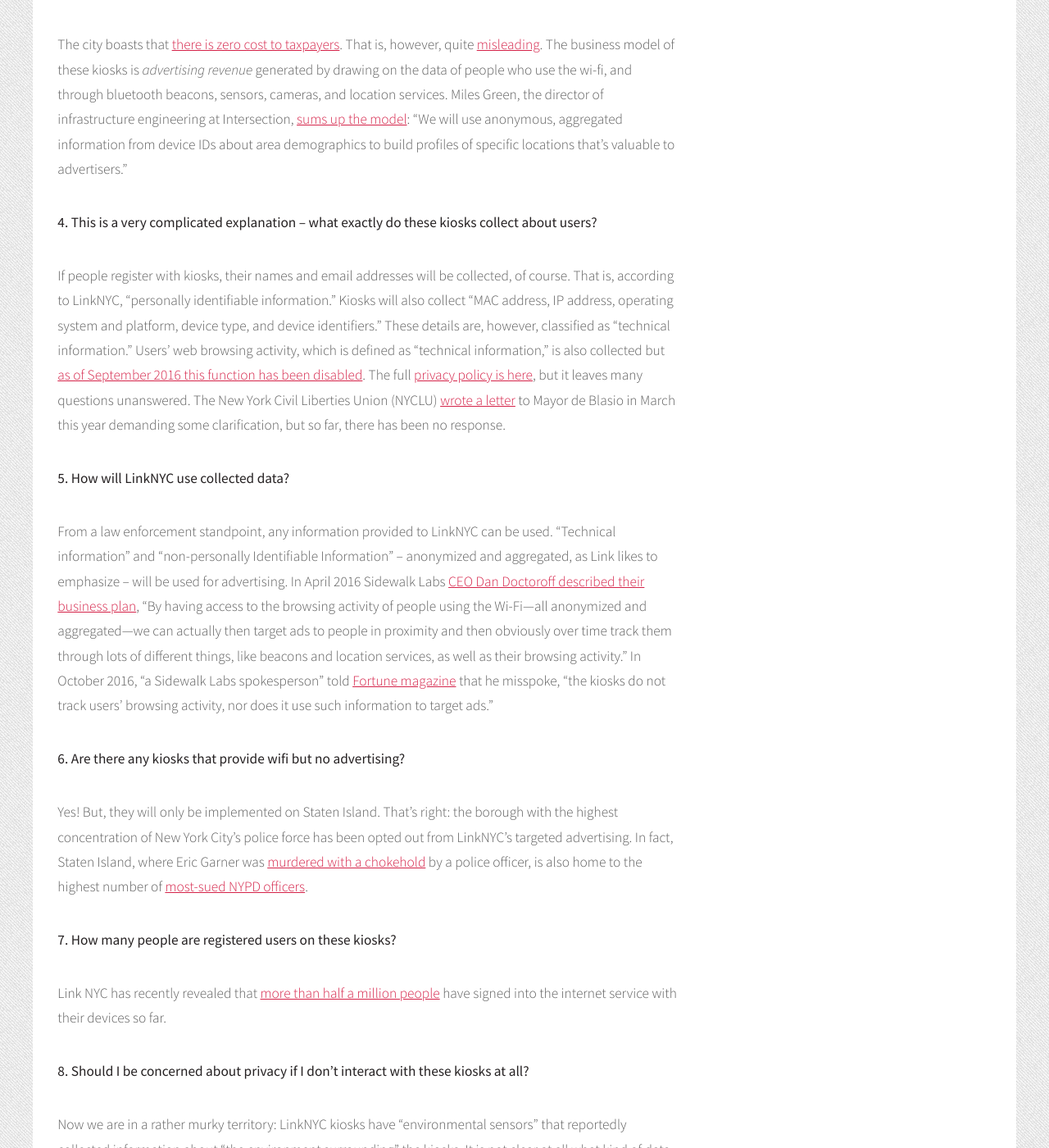
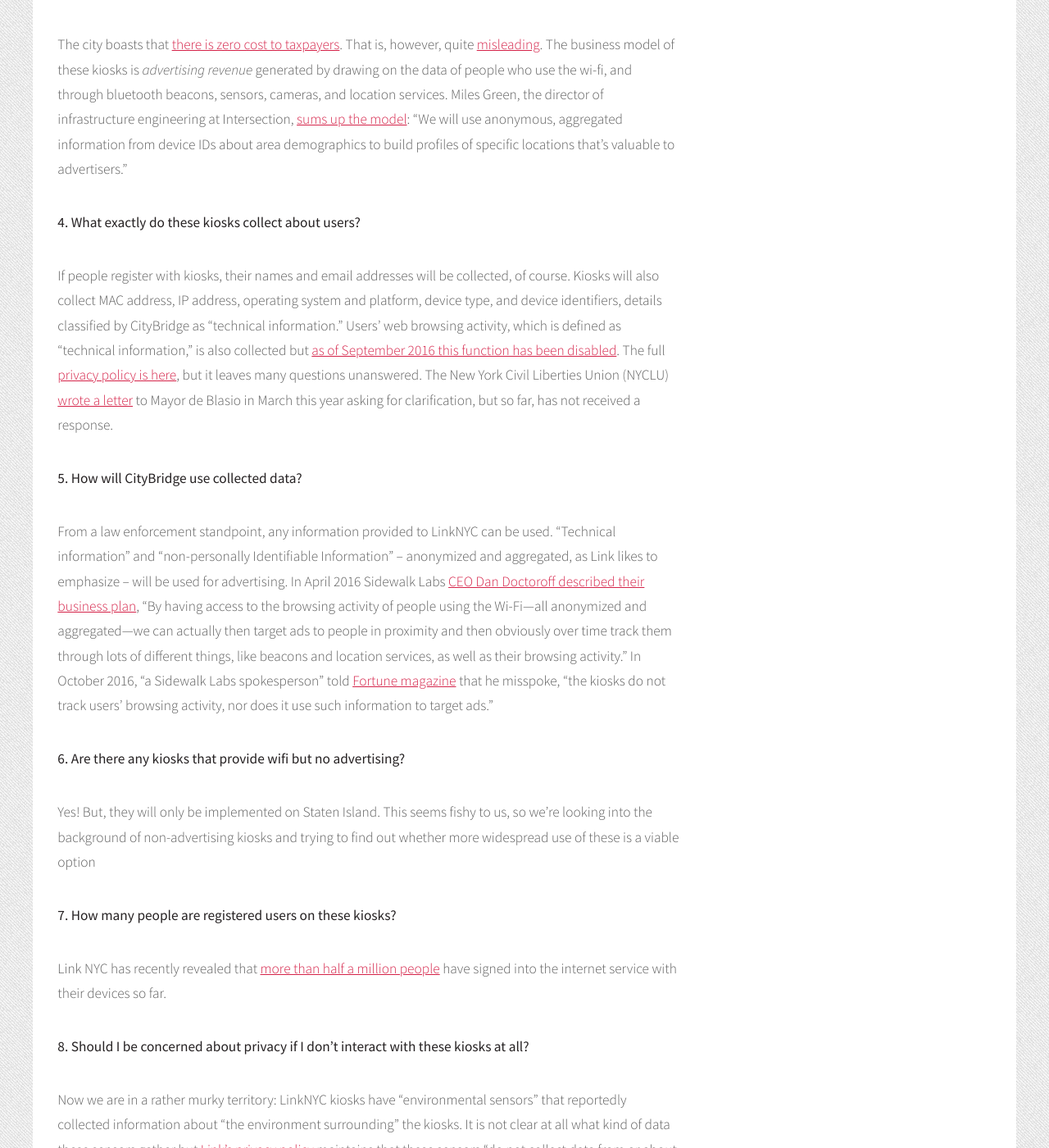
Before and after one commit to rethinklinknyc/rethinklinknyc.github.io, a Jekyll site: the page built from _pages/quick-facts.md, in a window 1280 px wide and 1400 px high, scrolled down 1427 px. Shown: the whole window at 82% size. Built offline with Jekyll 4.4.1, drawn with Linux system fonts in a browser that asks for light colours; some of the changed text lies outside the part shown.

Commit message:
Update quick-facts.md

```diff
--- a/_pages/quick-facts.md
+++ b/_pages/quick-facts.md
@@ -17,18 +17,18 @@
 
 The city boasts that [there is zero cost to taxpayers](http://www1.nyc.gov/site/doitt/initiatives/linknyc.page). That is, however, quite [misleading](http://www.govtech.com/opinion/The-Heavy-Price-We-Pay-for-Free-Wi-Fi.html). The business model of these kiosks is _advertising revenue_ generated by drawing on the data of people who use the wi-fi, and through bluetooth beacons, sensors, cameras, and location services. Miles Green, the director of infrastructure engineering at Intersection, [sums up the model](http://www.businessinsider.com/inside-linknycs-free-public-gigabit-wifi-plan-2016-2): "We will use anonymous, aggregated information from device IDs about area demographics to build profiles of specific locations that's valuable to advertisers.”
 
-**4. This is a very complicated explanation -- what exactly do these kiosks collect about users?**
+**4. What exactly do these kiosks collect about users?**
 
-If people register with kiosks, their names and email addresses will be collected, of course. That is, according to LinkNYC, “personally identifiable information.” Kiosks will also collect “MAC address, IP address, operating system and platform, device type, and device identifiers.” These details are, however, classified as “technical information.” Users’ web browsing activity, which is defined as “technical information,” is also collected but [as of September 2016 this function has been disabled](http://gizmodo.com/free-web-browsing-disabled-on-nyc-internet-kiosks-becau-1786633487). The full [privacy policy is here](http://www1.nyc.gov/assets/doitt/downloads/pdf/Proposed-PCS-Franchise-Exhibit-2-CityBridge-Privacy-Policy.pdf), but it leaves many questions unanswered. The New York Civil Liberties Union (NYCLU) [wrote a letter](http://www.nyclu.org/files/releases/city%20wifi%20letter.pdf) to Mayor de Blasio in March this year demanding some clarification, but so far, there has been no response.
+If people register with kiosks, their names and email addresses will be collected, of course. Kiosks will also collect MAC address, IP address, operating system and platform, device type, and device identifiers, details classified by CityBridge as “technical information.” Users’ web browsing activity, which is defined as “technical information,” is also collected but [as of September 2016 this function has been disabled](http://gizmodo.com/free-web-browsing-disabled-on-nyc-internet-kiosks-becau-1786633487). The full [privacy policy is here](http://www1.nyc.gov/assets/doitt/downloads/pdf/Proposed-PCS-Franchise-Exhibit-2-CityBridge-Privacy-Policy.pdf), but it leaves many questions unanswered. The New York Civil Liberties Union (NYCLU) [wrote a letter](http://www.nyclu.org/files/releases/city%20wifi%20letter.pdf) to Mayor de Blasio in March this year asking for clarification, but so far, has not received a response.
 
-**5. How will LinkNYC use collected data?**
+**5. How will CityBridge use collected data?**
 
 From a law enforcement standpoint, any information provided to LinkNYC can be used.
 “Technical information” and “non-personally Identifiable Information” -- anonymized and aggregated, as Link likes to emphasize -- will be used for advertising. In April 2016 Sidewalk Labs [CEO Dan Doctoroff described their business plan](http://www.villagevoice.com/news/google-is-transforming-nycs-payphones-into-a-personalized-propaganda-engine-8822938), “By having access to the browsing activity of people using the Wi-Fi—all anonymized and aggregated—we can actually then target ads to people in proximity and then obviously over time track them through lots of different things, like beacons and location services, as well as their browsing activity.” In October 2016, “a Sidewalk Labs spokesperson” told [Fortune magazine](http://fortune.com/2016/10/18/google-sidewalk-kiosks/) that he misspoke, “the kiosks do not track users’ browsing activity, nor does it use such information to target ads.”
 
 **6. Are there any kiosks that provide wifi but no advertising?**
 
-Yes! But, they will only be implemented on Staten Island. That's right: the borough with the highest concentration of New York City's police force has been opted out from LinkNYC’s targeted advertising. In fact, Staten Island, where Eric Garner was [murdered with a chokehold](http://www.rollingstone.com/politics/news/black-lives-matter-11-racist-police-killings-with-no-justice-served-20141204) by a police officer, is also home to the highest number of [most-sued NYPD officers](http://www.nydailynews.com/new-york/staten-island-highest-number-most-sued-nypd-officers-article-1.1882160).
+Yes! But, they will only be implemented on Staten Island. This seems fishy to us, so we're looking into the background of non-advertising kiosks and trying to find out whether more widespread use of these is a viable option
 
 **7. How many people are registered users on these kiosks?**
 
```
Also changed, not shown: other parts of _pages/quick-facts.md (+1 -1 lines).
